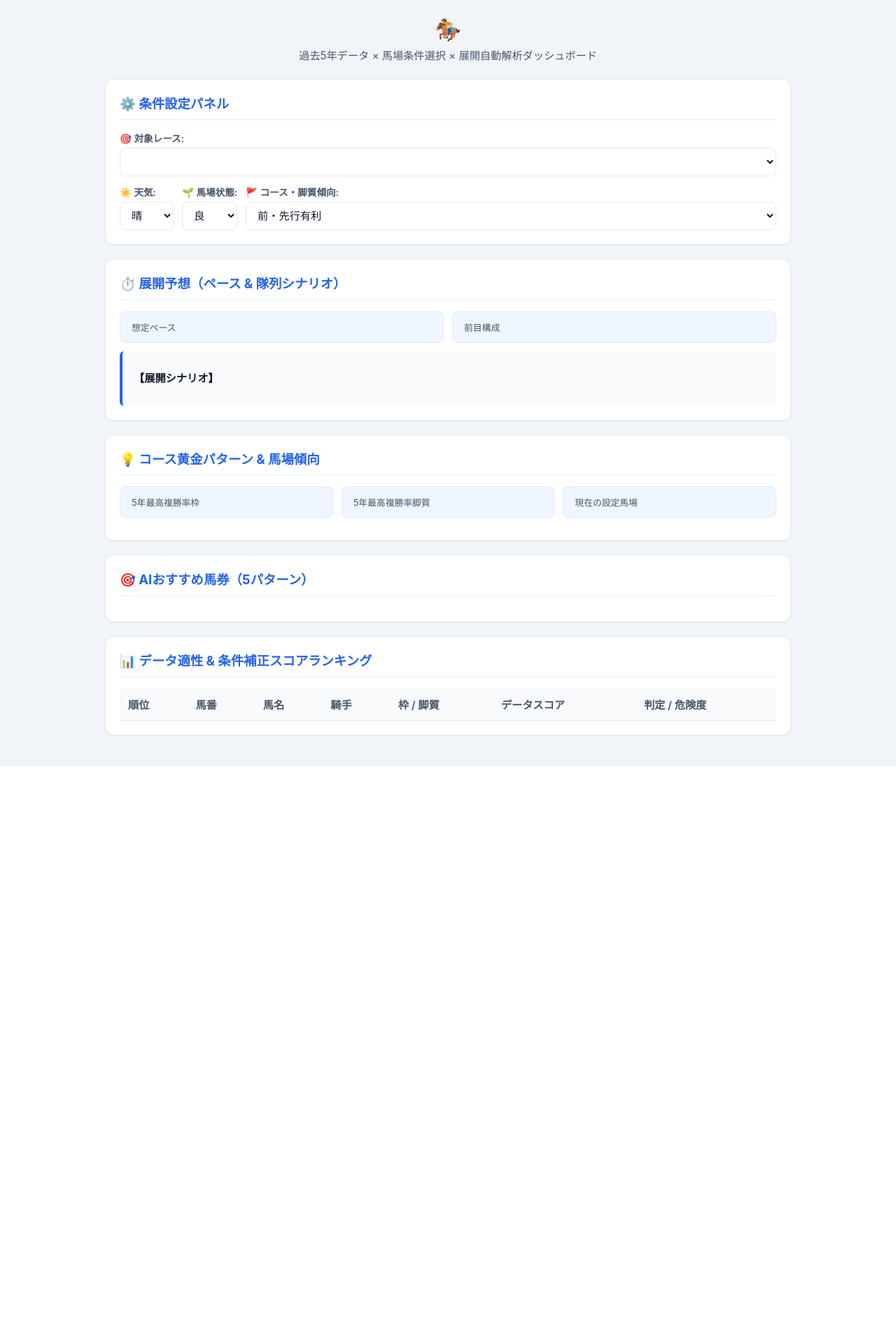
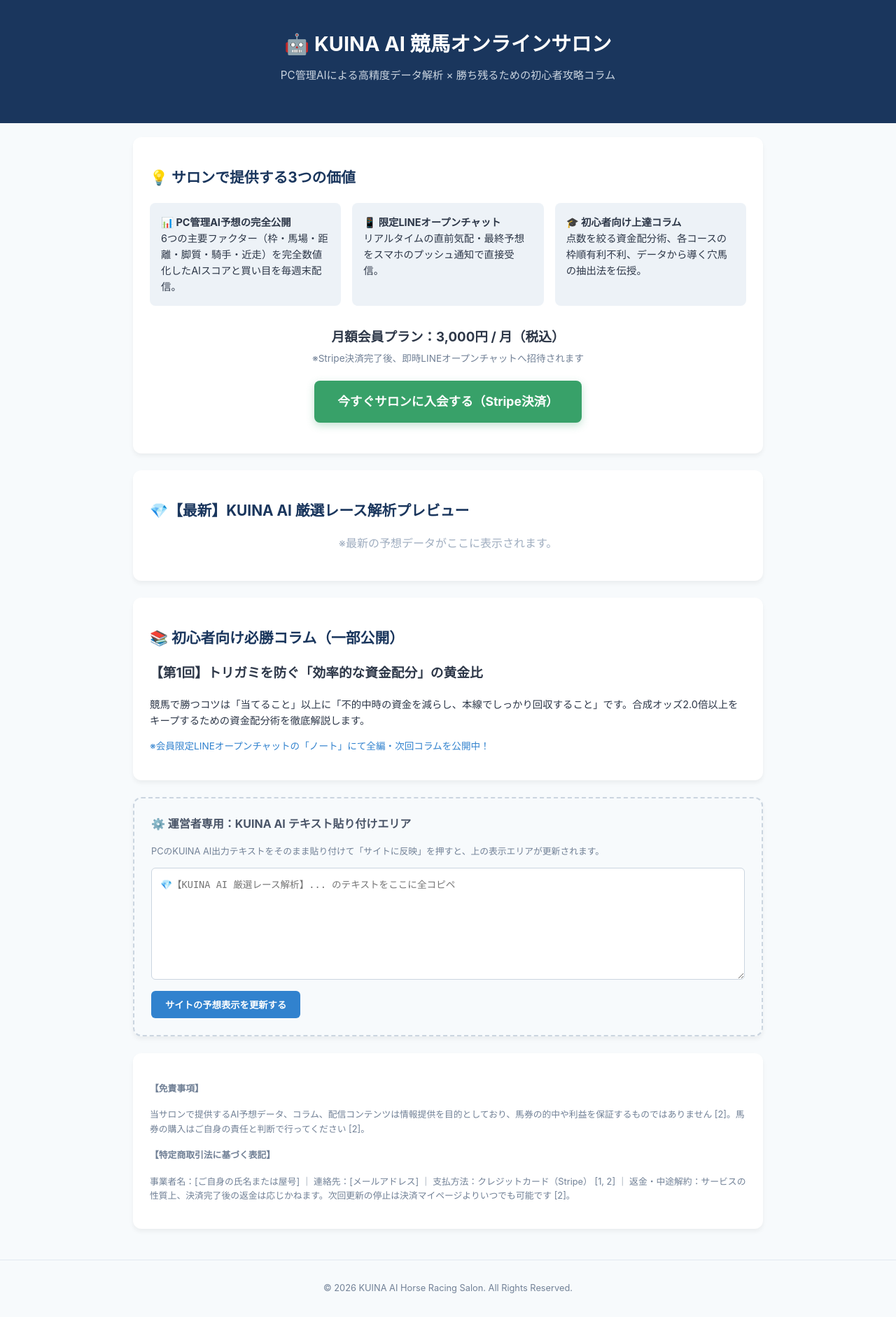
Before and after one commit to 5rt7y68kdf-maker/KUINA_AI, a Python web app: template templates/index.html in a window 1280 px wide. Shown: the whole page at 70% size. Before the commit the page ends 1095 px from the top, so only its background shows below. Run offline with Jinja, Linux system fonts and the light colour scheme; the template is opened without the code that fills it, so the values that code supplies are empty.

Commit message:
Update index.html for new salon layout and styles

```diff
--- a/templates/index.html
+++ b/templates/index.html
@@ -3,165 +3,115 @@
 <head>
   <meta charset="UTF-8">
   <meta name="viewport" content="width=device-width, initial-scale=1.0">
-    <title>{{ selected_race.title }} - 競馬データ分析ダッシュボード</title>
-    <link rel="stylesheet" href="{{ url_for('static', filename='style.css') }}">
+  <title>KUINA AI 競馬オンラインサロン | PCデータ解析＆初心者攻略</title>
+  <style>
+    :root { --primary: #1a365d; --accent: #d69e2e; --bg: #f7fafc; --text: #2d3748; }
+    body { font-family: -apple-system, BlinkMacSystemFont, "Segoe UI", Roboto, sans-serif; margin: 0; padding: 0; background: var(--bg); color: var(--text); line-height: 1.6; }
+    header { background: var(--primary); color: white; padding: 40px 20px; text-align: center; }
+    header h1 { margin: 0; font-size: 1.8rem; }
+    header p { margin-top: 10px; color: #cbd5e0; font-size: 0.95rem; }
+    .container { max-width: 900px; margin: 0 auto; padding: 20px; }
+    .card { background: white; border-radius: 12px; padding: 24px; margin-bottom: 24px; box-shadow: 0 4px 6px rgba(0,0,0,0.05); }
+    .btn-stripe { display: block; width: 100%; max-width: 350px; margin: 20px auto; padding: 16px; background: #38a169; color: white; text-align: center; font-weight: bold; font-size: 1.1rem; text-decoration: none; border-radius: 8px; box-shadow: 0 4px 12px rgba(56,161,105,0.3); transition: transform 0.2s; }
+    .btn-stripe:hover { transform: translateY(-2px); }
+    .grid { display: grid; grid-template-columns: repeat(auto-fit, minmax(250px, 1fr)); gap: 16px; margin: 20px 0; }
+    .grid-item { background: #edf2f7; padding: 16px; border-radius: 8px; font-size: 0.9rem; }
+    .factor-box { background: #f7fafc; border-left: 4px solid #3182ce; padding: 10px 14px; margin: 8px 0; border-radius: 4px; font-size: 0.9rem; }
+    textarea { width: 100%; height: 160px; padding: 12px; border: 1px solid #cbd5e0; border-radius: 6px; box-sizing: border-box; font-size: 0.85rem; }
+    .admin-btn { background: #3182ce; color: white; border: none; padding: 10px 20px; border-radius: 6px; cursor: pointer; font-weight: bold; margin-top: 8px; }
+    footer { text-align: center; font-size: 0.8rem; color: #718096; padding: 30px 20px; border-top: 1px solid #e2e8f0; }
+  </style>
 </head>
 <body>
-    <div class="container">
-        <header class="header">
-            <h1>🏇 {{ selected_race.title }}</h1>
-            <p class="subtitle">過去5年データ × 馬場条件選択 × 展開自動解析ダッシュボード</p>
+
+  <!-- 1. サロンヘッダー -->
+  <header>
+    <h1>🤖 KUINA AI 競馬オンラインサロン</h1>
+    <p>PC管理AIによる高精度データ解析 × 勝ち残るための初心者攻略コラム</p>
   </header>
 
-        <!-- 設定パネル（レース・天気・馬場状態・バイアス選択） -->
-        <section class="card config-card">
-            <h2>⚙️ 条件設定パネル</h2>
-            <form method="GET" action="/" class="config-form">
-                <div class="form-group">
-                    <label for="race_id">🎯 対象レース:</label>
-                    <select name="race_id" id="race_id" onchange="this.form.submit()" class="form-control">
-                        {% for race in all_races %}
-                            <option value="{{ race.id }}" {% if race.id == selected_race.id %}selected{% endif %}>
-                                {{ race.title }}
-                            </option>
-                        {% endfor %}
-                    </select>
+  <div class="container">
+
+    <!-- 2. 会員特典・サービス特徴 -->
+    <div class="card">
+      <h2 style="color: var(--primary); font-size: 1.3rem;">💡 サロンで提供する3つの価値</h2>
+      <div class="grid">
+        <div class="grid-item">
+          <strong>📊 PC管理AI予想の完全公開</strong><br>
+          6つの主要ファクター（枠・馬場・距離・脚質・騎手・近走）を完全数値化したAIスコアと買い目を毎週末配信。
+        </div>
+        <div class="grid-item">
+          <strong>📱 限定LINEオープンチャット</strong><br>
+          リアルタイムの直前気配・最終予想をスマホのプッシュ通知で直接受信。
+        </div>
+        <div class="grid-item">
+          <strong>🎓 初心者向け上達コラム</strong><br>
+          点数を絞る資金配分術、各コースの枠順有利不利、データから導く穴馬の抽出法を伝授。
+        </div>
       </div>
 
-                <div class="form-row">
-                    <div class="form-group">
-                        <label for="weather">☀️ 天気:</label>
-                        <select name="weather" id="weather" onchange="this.form.submit()" class="form-control">
-                            {% for w in ["晴", "曇", "雨", "小雨", "雪"] %}
-                                <option value="{{ w }}" {% if w == weather %}selected{% endif %}>{{ w }}</option>
-                            {% endfor %}
-                        </select>
+      <div style="text-align: center; margin-top: 30px;">
+        <h3 style="margin-bottom: 5px;">月額会員プラン：3,000円 / 月（税込）</h3>
+        <p style="font-size: 0.85rem; color: #718096; margin-top: 0;">※Stripe決済完了後、即時LINEオープンチャットへ招待されます</p>
+        <!-- Stripe Payment Link URLを下記hrefに入力してください -->
+        <a href="YOUR_STRIPE_PAYMENT_LINK_HERE" class="btn-stripe" target="_blank">今すぐサロンに入会する（Stripe決済）</a>
+      </div>
     </div>
 
-                    <div class="form-group">
-                        <label for="track_condition">🌱 馬場状態:</label>
-                        <select name="track_condition" id="track_condition" onchange="this.form.submit()" class="form-control">
-                            {% for tc in ["良", "稍重", "重", "不良"] %}
-                                <option value="{{ tc }}" {% if tc == track_condition %}selected{% endif %}>{{ tc }}</option>
-                            {% endfor %}
-                        </select>
+    <!-- 3. 最新AI解析データ表示エリア（管理画面から反映） -->
+    <div class="card">
+      <h2 style="color: var(--primary); font-size: 1.3rem;">💎【最新】KUINA AI 厳選レース解析プレビュー</h2>
+      <div id="aiDisplay">
+        <p style="color: #a0aec0; text-align: center;">※最新の予想データがここに表示されます。</p>
+      </div>
     </div>
 
-                    <div class="form-group flex-1">
-                        <label for="track_bias">🚩 コース・脚質傾向:</label>
-                        <select name="track_bias" id="track_bias" onchange="this.form.submit()" class="form-control">
-                            {% for tb in ["前・先行有利", "標準・フラット", "内枠有利", "差し・外有利"] %}
-                                <option value="{{ tb }}" {% if tb == track_bias %}selected{% endif %}>{{ tb }}</option>
-                            {% endfor %}
-                        </select>
+    <!-- 4. 初心者向けコラムコーナー -->
+    <div class="card">
+      <h2 style="color: var(--primary); font-size: 1.3rem;">📚 初心者向け必勝コラム（一部公開）</h2>
+      <h3>【第1回】トリガミを防ぐ「効率的な資金配分」の黄金比</h3>
+      <p style="font-size: 0.9rem;">競馬で勝つコツは「当てること」以上に「不的中時の資金を減らし、本線でしっかり回収すること」です。合成オッズ2.0倍以上をキープするための資金配分術を徹底解説します。</p>
+      <p style="font-size: 0.85rem; color: #3182ce;">※会員限定LINEオープンチャットの「ノート」にて全編・次回コラムを公開中！</p>
     </div>
+
+    <!-- 5. 運営者用 AIテキスト貼り付け＆即時更新フォーム -->
+    <div class="card" style="border: 2px dashed #cbd5e0; background: #f7fafc;">
+      <h3 style="margin-top: 0; font-size: 1rem; color: #4a5568;">⚙️ 運営者専用：KUINA AI テキスト貼り付けエリア</h3>
+      <p style="font-size: 0.8rem; color: #718096;">PCのKUINA AI出力テキストをそのまま貼り付けて「サイトに反映」を押すと、上の表示エリアが更新されます。</p>
+      <textarea id="aiInput" placeholder="💎【KUINA AI 厳選レース解析】... のテキストをここに全コピペ"></textarea>
+      <button class="admin-btn" onclick="updateAIDisplay()">サイトの予想表示を更新する</button>
     </div>
-            </form>
-        </section>
 
-        <!-- 展開予想カード -->
-        <section class="card pace-card">
-            <h2>⏱️ 展開予想（ペース & 隊列シナリオ）</h2>
-            <div class="pace-grid">
-                <div class="pace-item">
-                    <span class="label">想定ペース</span>
-                    <span class="value-highlight">{{ data.pace_analysis.pace }}</span>
+    <!-- 6. 法的表記・免責事項 -->
+    <div class="card" style="font-size: 0.8rem; color: #718096;">
+      <h4>【免責事項】</h4>
+      <p>当サロンで提供するAI予想データ、コラム、配信コンテンツは情報提供を目的としており、馬券の的中や利益を保証するものではありません [2]。馬券の購入はご自身の責任と判断で行ってください [2]。</p>
+      <h4>【特定商取引法に基づく表記】</h4>
+      <p>事業者名：[ご自身の氏名または屋号] ｜ 連絡先：[メールアドレス] ｜ 支払方法：クレジットカード（Stripe） [1, 2] ｜ 返金・中途解約：サービスの性質上、決済完了後の返金は応じかねます。次回更新の停止は決済マイページよりいつでも可能です [2]。</p>
     </div>
-                <div class="pace-item">
-                    <span class="label">前目構成</span>
-                    <span class="value">{{ data.pace_analysis.front_runners }}</span>
+
   </div>
-            </div>
-            <div class="scenario-box">
-                <p><strong>【展開シナリオ】</strong> {{ data.pace_analysis.scenario }}</p>
-            </div>
-        </section>
 
-        <!-- コース黄金パターンカード -->
-        <section class="card">
-            <h2>💡 コース黄金パターン & 馬場傾向</h2>
-            <div class="summary-grid">
-                <div class="summary-item">
-                    <span class="label">5年最高複勝率枠</span>
-                    <span class="value-highlight">{{ data.golden_pattern.top_frame }}</span>
-                </div>
-                <div class="summary-item">
-                    <span class="label">5年最高複勝率脚質</span>
-                    <span class="value">{{ data.golden_pattern.top_style }}</span>
-                </div>
-                <div class="summary-item">
-                    <span class="label">現在の設定馬場</span>
-                    <span class="value status-badge">{{ data.golden_pattern.bias_note }}</span>
-                </div>
-            </div>
-        </section>
+  <footer>
+    &copy; 2026 KUINA AI Horse Racing Salon. All Rights Reserved.
+  </footer>
 
-        <!-- AIおすすめ馬券（5パターン） -->
-        <section class="card betting-card">
-            <h2>🎯 AIおすすめ馬券（5パターン）</h2>
-            <div class="betting-grid">
-                {% for pat in data.betting_patterns %}
-                <div class="betting-item">
-                    <div class="betting-header">
-                        <span class="betting-badge {{ pat.badge_class }}">{{ pat.badge }}</span>
-                        <span class="betting-type">{{ pat.type }}</span>
-                    </div>
-                    <h3 class="betting-title">{{ pat.name }}</h3>
-                    <div class="betting-recommendation">
-                        <span class="rec-label">推奨買い目:</span>
-                        <code class="rec-code">{{ pat.recommendation }}</code>
-                    </div>
-                    <p class="betting-desc">{{ pat.description }}</p>
-                    <div class="betting-risk">
-                        <span class="risk-tag">特徴:</span> {{ pat.risk }}
-                    </div>
-                </div>
-                {% endfor %}
-            </div>
-        </section>
+  <script>
+    function updateAIDisplay() {
+      const text = document.getElementById('aiInput').value;
+      if (!text.trim()) return alert('AIテキストを入力してください');
 
-        <!-- 推奨馬ランキング -->
-        <section class="card">
-            <h2>📊 データ適性 & 条件補正スコアランキング</h2>
-            <table class="ranking-table">
-                <thead>
-                    <tr>
-                        <th>順位</th>
-                        <th>馬番</th>
-                        <th>馬名</th>
-                        <th>騎手</th>
-                        <th>枠 / 脚質</th>
-                        <th>データスコア</th>
-                        <th>判定 / 危険度</th>
-                    </tr>
-                </thead>
-                <tbody>
-                    {% for horse in data.horses %}
-                    <tr class="{% if horse.is_dangerous %}dangerous-row{% endif %}">
-                        <td><strong>{{ loop.index }}位</strong></td>
-                        <td><span class="frame-badge">{{ horse.num }}</span></td>
-                        <td><strong>{{ horse.name }}</strong></td>
-                        <td>{{ horse.jockey }}</td>
-                        <td>{{ horse.frame }}枠 / {{ horse.style }}</td>
-                        <td>
-                            <div class="score-bar-container">
-                                <span class="score-text">{{ horse.score }}点</span>
-                                <div class="score-bar" style="width: {{ horse.score }}%;"></div>
-                            </div>
-                        </td>
-                        <td>
-                            {% if horse.is_dangerous %}
-                                <span class="badge danger">⚠️ 危険な人気馬</span>
-                                <div class="danger-detail">{{ horse.danger_reason }}</div>
-                            {% else %}
-                                <span class="badge success">適性良好</span>
-                            {% endif %}
-                        </td>
-                    </tr>
-                    {% endfor %}
-                </tbody>
-            </table>
-        </section>
-    </div>
+      let formatted = text
+        .replace(/💎(.+)/g, '<h3 style="color:#2b6cb0; border-bottom:2px solid #2b6cb0; padding-bottom:5px;">💎 $1</h3>')
+        .replace(/🥇 ◎ (.+)/g, '<p style="color:#e53e3e; font-weight:bold; font-size:1.1rem;">🥇 ◎ $1</p>')
+        .replace(/📊【(.+)】/g, '<h4>📊 $1</h4>')
+        .replace(/(1\.|2\.|3\.|4\.|5\.|6\.) (.+)/g, '<div class="factor-box"><strong>$1 $2</strong></div>')
+        .replace(/🎯【(.+)】/g, '<h4 style="color:#c53030;">🎯 $1</h4>')
+        .replace(/\n/g, '<br>');
+
+      document.getElementById('aiDisplay').innerHTML = formatted;
+      alert('予想データをサイト上に反映しました！');
+    }
+  </script>
 </body>
 </html>
```
Lines whose indentation alone changed are shown as unchanged.
